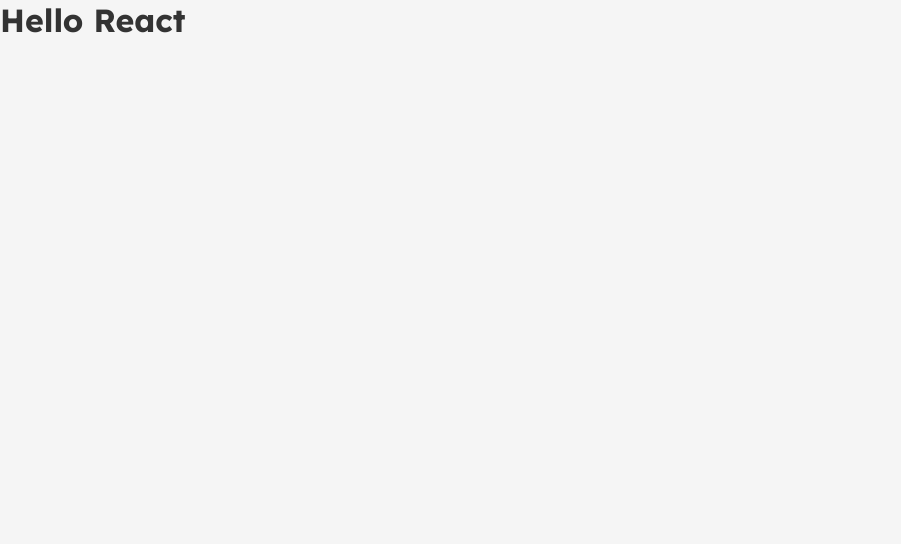
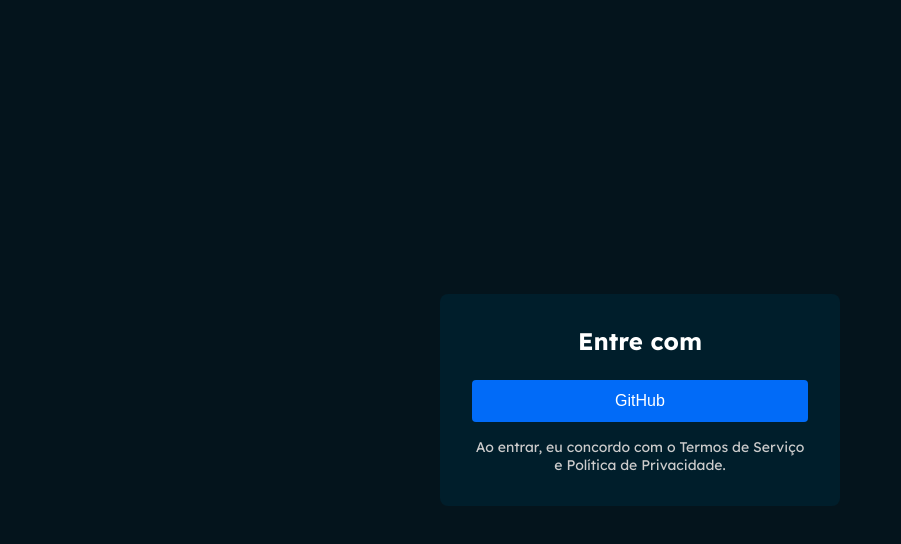
Before and after one commit to devkassio/Elite-Tracker-Front, a React (Vite) app: page / in a window 1280 px wide. Shown: the top 544 px of the page, without its empty margins (0-901 px from the left). Built offline with nearby package versions, Linux system fonts and the light colour scheme.

Commit message:
refactor(App): integrate LoginPage as main route
- Replace placeholder content with LoginPage component
- Update App component to use more concise function declaration syntax
- Set up initial routing structure for the application

```diff
--- a/src/App.tsx
+++ b/src/App.tsx
@@ -1,5 +1,5 @@
-function App() {
-	return <h1>Hello React</h1>;
+import LoginPage from "./pages/login";
+
+export default function App() {
+	return <LoginPage />;
 }
-
-export default App;
```
